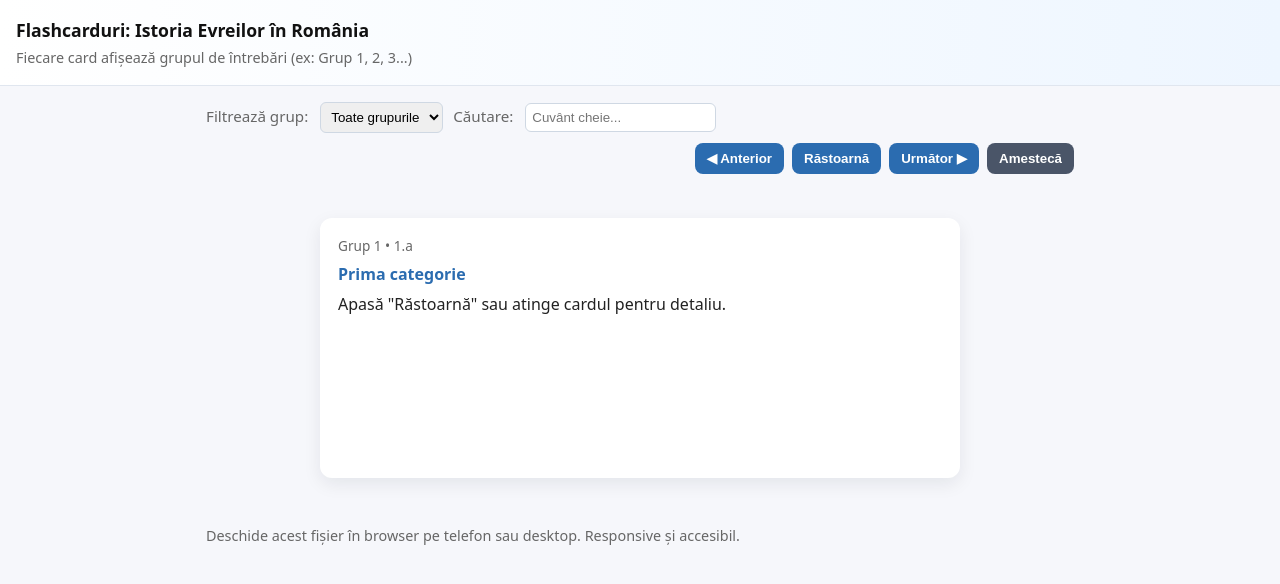
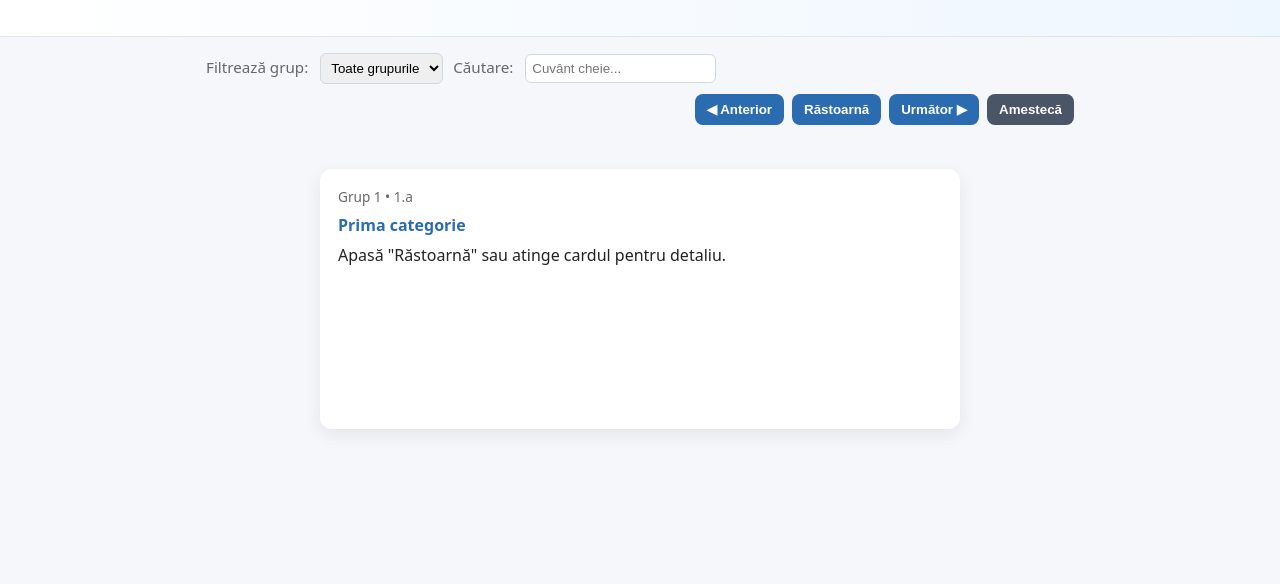
Before and after one commit to MicuBogdan/micubogdan.github.io, a plain HTML site: page flashcards/index.html in a window 1280 px wide. Drawn offline with Linux system fonts and the light colour scheme.

Commit message:
Update index.html

```diff
--- a/flashcards/index.html
+++ b/flashcards/index.html
@@ -8,9 +8,7 @@
 </head>
 <body>
   <header class="top">
-    <h1>Flashcarduri: Istoria Evreilor în România</h1>
-    <p class="subtitle">Fiecare card afișează grupul de întrebări (ex: Grup 1, 2, 3...)</p>
-  </header>
+</header>
 
   <main class="container">
     <section class="controls">
@@ -34,7 +32,7 @@
       <!-- Card generat din JS -->
     </section>
 
-    <footer class="footnote">Deschide acest fișier în browser pe telefon sau desktop. Responsive și accesibil.</footer>
+    <footer class="footnote"></footer>
   </main>
 
   <script src="app.js" defer></script>
```
